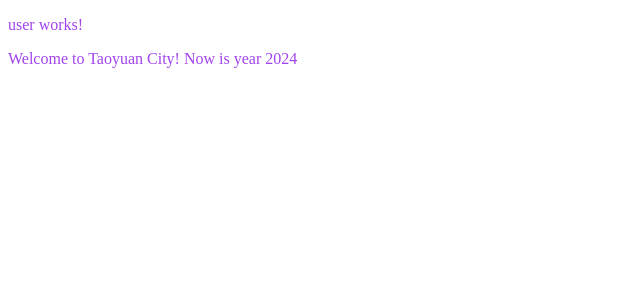
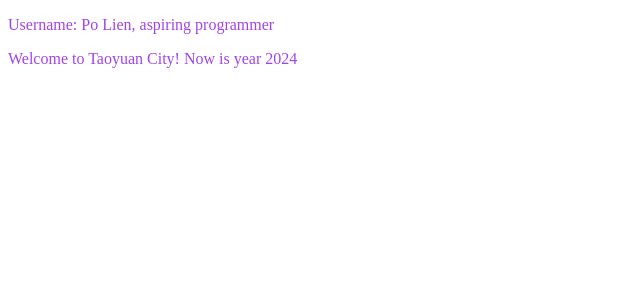
Before and after one commit to imladris20/Practicing-Angular, an Angular app: page / in a window 1280 px wide. Shown: the top 300 px of the page, without its empty margins (0-640 px from the left). Built offline with nearby package versions, Linux system fonts and the light colour scheme.

Commit message:
Add content into user component

```diff
--- a/src/app/user/user.component.ts
+++ b/src/app/user/user.component.ts
@@ -4,13 +4,9 @@ import { Component } from '@angular/core';
   selector: 'app-user',
   standalone: true,
   imports: [],
-  template: `
-    <p>
-      user works!
-    </p>
-  `,
-  styleUrl: './user.component.css'
+  template: ` <p>Username: {{ username }}</p> `,
+  styleUrl: './user.component.css',
 })
 export class UserComponent {
-
+  username = 'Po Lien, aspiring programmer';
 }
```
